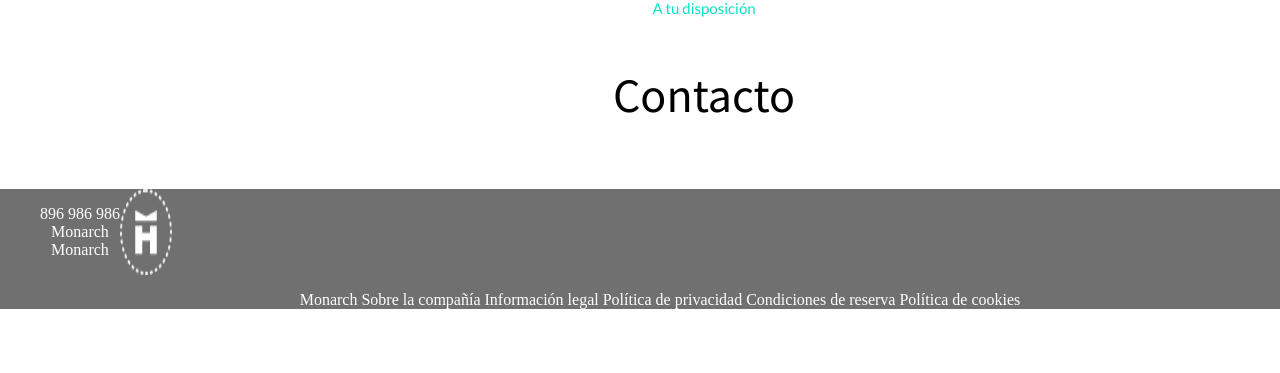
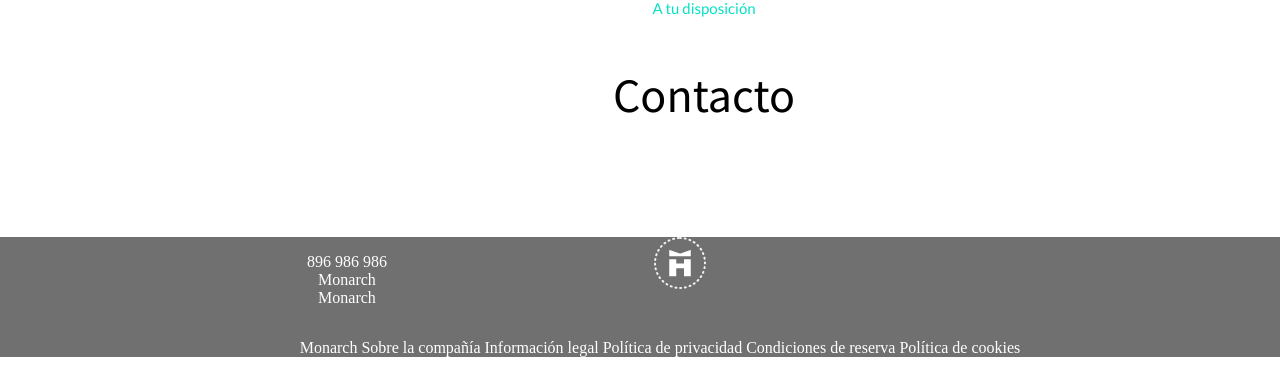
Before and after one commit to Diesouto/MonarchHotel, a PHP site: page /contacto.html in a window 1280 px wide; the page is wider, and only the part inside the window is pictured. Shown: the part 1439-1812 px from the top of that part. Before the commit the page ends 1748 px from the top of that part, so only its background shows below. Run offline with PHP 8.4, Linux system fonts and the light colour scheme; some libraries are stand-ins or nearby versions.

Commit message:
CSS edit

```diff
--- a/css/_footer.scss
+++ b/css/_footer.scss
@@ -1,5 +1,12 @@
 /* FOOTER */
-#footer {
+footer {
     background-color: $fondoOscuro;
     text-align: center;
 }
+
+.footer {
+    justify-content: space-evenly;
+}
+
+#logo-footer {
+}
--- a/css/_index.scss
+++ b/css/_index.scss
@@ -1,4 +1,12 @@
-/* CONTENT */
+#form-cabecera input {
+    height: 40px;
+}
+
+#form-cabecera input::placeholder {
+    color: black;
+    font-family: $fuenteSecundaria;
+    font-weight: bold;
+}
 
 /* Cabecera index*/
 #cabeceraIndex {
@@ -10,6 +18,8 @@
     background-position: center;
     background-repeat: no-repeat;
     background-size: cover;
+    color: white;
+    text-align: center;
 }
 
 #contenido-cabecera {
@@ -23,3 +33,12 @@
     width: 33%;
     border: white solid 5px;
 }
+
+.tarjeta-habitacion {
+    border: 1px solid black;
+    overflow: visible;
+}
+
+.tarjeta-imagen1 {
+    overflow: hidden;
+}
--- a/css/styles.css
+++ b/css/styles.css
@@ -22,6 +22,10 @@
   color: white;
   background-color: #06e2c4;
   padding: 0.5em;
+}
+
+.redondo {
+  border-radius: 30px;
 }
 
 .button:hover {
@@ -67,8 +71,20 @@
 .content {
   width: 100%;
   margin: auto;
-  margin: 5%;
+  padding: 5%;
   text-align: center;
+}
+
+.transparent {
+  background: rgba(255, 255, 255, 0.7);
+}
+
+.izquierda {
+  text-align: left;
+}
+
+.derecha {
+  text-align: right;
 }
 
 /* MÓDULOS */
@@ -101,7 +117,34 @@
   color: white;
 }
 
-/* CONTENT */
+#form-cabecera input {
+  height: 40px;
+}
+
+#form-cabecera input::-webkit-input-placeholder {
+  color: black;
+  font-family: "Lato";
+  font-weight: bold;
+}
+
+#form-cabecera input:-ms-input-placeholder {
+  color: black;
+  font-family: "Lato";
+  font-weight: bold;
+}
+
+#form-cabecera input::-ms-input-placeholder {
+  color: black;
+  font-family: "Lato";
+  font-weight: bold;
+}
+
+#form-cabecera input::placeholder {
+  color: black;
+  font-family: "Lato";
+  font-weight: bold;
+}
+
 /* Cabecera index*/
 #cabeceraIndex {
   margin: 0%;
@@ -112,6 +155,8 @@
   background-position: center;
   background-repeat: no-repeat;
   background-size: cover;
+  color: white;
+  text-align: center;
 }
 
 #contenido-cabecera {
@@ -125,6 +170,15 @@
 #contenedor-triple img {
   width: 33%;
   border: white solid 5px;
+}
+
+.tarjeta-habitacion {
+  border: 1px solid black;
+  overflow: visible;
+}
+
+.tarjeta-imagen1 {
+  overflow: hidden;
 }
 
 /* CONTENT */
@@ -147,8 +201,14 @@
 }
 
 /* FOOTER */
-#footer {
+footer {
   background-color: #707070;
   text-align: center;
 }
+
+.footer {
+  -webkit-box-pack: space-evenly;
+      -ms-flex-pack: space-evenly;
+          justify-content: space-evenly;
+}
 /*# sourceMappingURL=styles.css.map */
--- a/css/styles.scss
+++ b/css/styles.scss
@@ -32,6 +32,10 @@
     color: white;
     background-color: $colorPrincipal;
     padding: 0.5em;
+}
+
+.redondo {
+    border-radius: 30px;
 }
 
 .button:hover {
@@ -77,8 +81,20 @@
 .content {
     width: 100%;
     margin: auto;
-    margin: 5%;
+    padding: 5%;
     text-align: center;
+}
+
+.transparent {
+    background: rgba(255, 255, 255, 0.7);
+}
+
+.izquierda {
+    text-align: left;
+}
+
+.derecha {
+    text-align: right;
 }
 
 /* MÓDULOS */
--- a/footer.html
+++ b/footer.html
@@ -1,11 +1,11 @@
 <footer>
-    <div class="flex">
+    <div class="flex footer">
         <ul id="footer-contacto">
             <li><a href="#"><i class="far fas fa-phone"></i>896 986 986</a></li>
             <li><a href="#"><i class="far fas fa-mail-bulk"></i>Monarch</a></li>
             <li><a href="#"><i class="far far fa-map"></i>Monarch</a></li>
         </ul>
-        <img src="img/empresa/logo2.png">
+        <div id="logo-footer"><img src="img/empresa/logo2.png"></div>
         <ul id="footer-social">
             <li><i class="fab fa-instagram"></i></li>
             <li><i class="fab fab fa-facebook"></i></li>
--- a/login.html
+++ b/login.html
@@ -22,7 +22,7 @@
             <form id="login">
                 <input name="email" placeholder="Email" type="text">
                 <input name="password" placeholder="Contraseña" type="password">
-                <input class="button" type="submit" value="Iniciar Sesión">
+                <input class="button redondo" type="submit" value="Iniciar Sesión">
                 <a href="#">¿Has olvidado tu contraseña?</a>
             </form>
         </div>
```
Also changed, not shown: index.html (+8 -8 lines), 1 other file.
